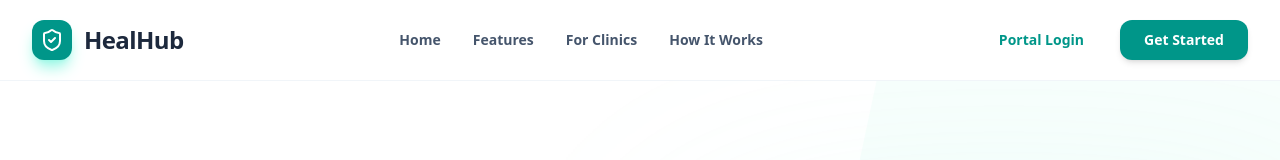
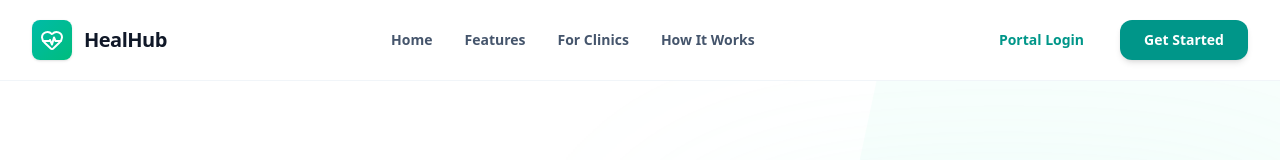
Before and after one commit to Ayanshrestha/Healhub_FYP, a React (Vite) app in the folder HealHub/Frontend/: page / in a window 1280 px wide. Shown: the top 160 px of the page. Built offline with nearby package versions, Linux system fonts and the light colour scheme.

Commit message:
style(branding): unified Logo component and synchronized home page branding

```diff
--- /dev/null
+++ b/HealHub/Frontend/src/components/common/Logo.jsx
@@ -0,0 +1,46 @@
+import { HeartPulse } from "lucide-react";
+
+/**
+ * Standardized HealHub Logo Component (Portal-Matching Design)
+ */
+const Logo = ({
+    className = "",
+    showText = true,
+    textClassName = "",
+    size = "md",
+    label = "",
+    customText = "HealHub"
+}) => {
+    const sizeClasses = {
+        sm: { container: "w-8 h-8", icon: "w-5 h-5", text: "text-lg" },
+        md: { container: "w-10 h-10", icon: "w-6 h-6", text: "text-xl" },
+        lg: { container: "w-14 h-14", icon: "w-8 h-8", text: "text-4xl" }
+    };
+
+    const currentSize = sizeClasses[size] || sizeClasses.md;
+
+    return (
+        <div className={`flex items-center space-x-3 group ${className}`}>
+            <div className={`${currentSize.container} bg-gradient-to-br from-teal-500 to-emerald-500 rounded-lg flex items-center justify-center shadow-sm group-hover:rotate-12 group-hover:scale-110 transition-all duration-300 font-bold`}>
+                <HeartPulse className={`${currentSize.icon} text-white`} />
+            </div>
+
+            {showText && (
+                <div className="flex flex-col">
+                    <span className={`${currentSize.text} font-bold text-gray-900 tracking-tight transition-colors ${textClassName}`}>
+                        {customText}
+                    </span>
+                    {label && (
+                        <span className="text-[10px] font-black uppercase tracking-widest text-teal-600 -mt-1 pl-0.5">
+                            {label}
+                        </span>
+                    )}
+                </div>
+            )}
+        </div>
+    );
+};
+
+
+
+export default Logo;
--- a/HealHub/Frontend/src/components/layout/Navbar.jsx
+++ b/HealHub/Frontend/src/components/layout/Navbar.jsx
@@ -1,6 +1,7 @@
 import { Link, useLocation } from "react-router-dom";
-import { ShieldCheck, Menu, X } from "lucide-react";
+import { Menu, X } from "lucide-react";
 import { useState } from "react";
+import Logo from "../common/Logo";
 
 export default function Navbar() {
   const [isMenuOpen, setIsMenuOpen] = useState(false);
@@ -19,12 +20,10 @@ export default function Navbar() {
         <div className="flex justify-between items-center h-20">
 
           {/* Logo */}
-          <Link to="/" className="flex items-center space-x-3 group">
-            <div className="w-10 h-10 bg-teal-600 rounded-xl flex items-center justify-center shadow-lg shadow-teal-200 group-hover:scale-105 transition-transform">
-              <ShieldCheck className="w-6 h-6 text-white" />
-            </div>
-            <span className="text-2xl font-bold text-slate-800 tracking-tight">HealHub</span>
+          <Link to="/" className="focus:outline-none">
+            <Logo />
           </Link>
+
 
           {/* Desktop Menu */}
           <div className="hidden lg:flex items-center space-x-8">
--- a/HealHub/Frontend/src/features/admin/components/AdminNavbar.jsx
+++ b/HealHub/Frontend/src/features/admin/components/AdminNavbar.jsx
@@ -1,9 +1,9 @@
 import React from "react";
-import { HeartPulse, Bell, LogOut, LayoutDashboard, Users, Building, BarChart3, Settings } from "lucide-react";
+import { Bell, LogOut, LayoutDashboard, Users, Building, BarChart3, Settings } from "lucide-react";
 import { useNavigate, NavLink } from "react-router-dom";
 import { logoutAdmin } from "../services/adminAuthService";
-
 import NotificationDropdown from "../../patient/components/NotificationDropdown";
+import Logo from "../../../components/common/Logo";
 
 const AdminNavbar = () => {
     const navigate = useNavigate();
@@ -27,12 +27,11 @@ const AdminNavbar = () => {
             <div className="max-w-7xl mx-auto px-4 sm:px-6 lg:px-8">
                 <div className="flex justify-between items-center h-20">
                     {/* Logo */}
-                    <NavLink to="/admin/dashboard" className="flex items-center space-x-3 group">
-                        <div className="w-10 h-10 bg-gradient-to-br from-teal-500 to-emerald-500 rounded-lg flex items-center justify-center transition-transform group-hover:rotate-12 group-hover:scale-110">
-                            <HeartPulse className="w-6 h-6 text-white" />
-                        </div>
-                        <h1 className="text-xl font-bold text-gray-900 hidden md:block tracking-tight">HealHub Admin</h1>
+                    <NavLink to="/admin/dashboard" className="focus:outline-none">
+                        <Logo customText="HealHub Admin" />
                     </NavLink>
+
+
 
                     {/* Navigation Links */}
                     <div className="hidden md:flex items-center space-x-2">
--- a/HealHub/Frontend/src/features/clinic/components/ClinicNavbar.jsx
+++ b/HealHub/Frontend/src/features/clinic/components/ClinicNavbar.jsx
@@ -1,6 +1,5 @@
 import React, { useState, useEffect } from "react";
 import {
-    HeartPulse,
     LayoutDashboard,
     Users,
     Calendar,
@@ -19,6 +18,7 @@ import clinicService from "../services/clinicService";
 import { clearSession } from "../../../services/api";
 import NotificationDropdown from "../../patient/components/NotificationDropdown";
 import { useSocket } from "../../../context/SocketContext";
+import Logo from "../../../components/common/Logo";
 
 const ClinicNavbar = () => {
     const location = useLocation();
@@ -93,13 +93,12 @@ const ClinicNavbar = () => {
                     {/* Logo */}
                     <button
                         onClick={() => navigate("/clinic/dashboard")}
-                        className="flex-shrink-0 flex items-center space-x-2 focus:outline-none cursor-pointer group"
+                        className="focus:outline-none"
                     >
-                        <div className="w-10 h-10 bg-gradient-to-br from-teal-500 to-emerald-500 rounded-lg flex items-center justify-center shadow-sm group-hover:rotate-12 group-hover:scale-110 transition-all">
-                            <HeartPulse className="w-6 h-6 text-white" />
-                        </div>
-                        <span className="text-xl font-bold text-gray-900 tracking-tight">HealHub</span>
+                        <Logo />
                     </button>
+
+
 
                     {/* Navigation Links - Centered */}
                     <div className="hidden md:flex items-center space-x-2">
--- a/HealHub/Frontend/src/features/patient/components/PatientNavbar.jsx
+++ b/HealHub/Frontend/src/features/patient/components/PatientNavbar.jsx
@@ -1,6 +1,5 @@
 import React, { useState } from "react";
 import {
-    HeartPulse,
     LayoutDashboard,
     Search,
     Calendar,
@@ -17,6 +16,7 @@ import {
 import { useLocation, useNavigate, Link } from "react-router-dom";
 import { clearSession } from "../../../services/api";
 import NotificationDropdown from "./NotificationDropdown";
+import Logo from "../../../components/common/Logo";
 
 const PatientNavbar = () => {
     const location = useLocation();
@@ -54,13 +54,12 @@ const PatientNavbar = () => {
                     {/* Logo */}
                     <Link
                         to="/patient/dashboard"
-                        className="flex-shrink-0 flex items-center space-x-2 focus:outline-none cursor-pointer group"
+                        className="focus:outline-none"
                     >
-                        <div className="w-10 h-10 bg-gradient-to-br from-teal-500 to-emerald-500 rounded-lg flex items-center justify-center shadow-sm group-hover:rotate-12 group-hover:scale-110 transition-all font-bold">
-                            <HeartPulse className="w-6 h-6 text-white" />
-                        </div>
-                        <span className="text-xl font-bold text-gray-900 tracking-tight">HealHub</span>
+                        <Logo />
                     </Link>
+
+
 
                     {/* Navigation Links - Centered */}
                     <div className="hidden md:flex items-center space-x-2">
--- a/HealHub/Frontend/src/features/provider/components/ProviderNavbar.jsx
+++ b/HealHub/Frontend/src/features/provider/components/ProviderNavbar.jsx
@@ -1,6 +1,5 @@
 import React, { useState } from "react";
 import {
-    HeartPulse,
     LayoutDashboard,
     Users,
     ClipboardList,
@@ -17,6 +16,7 @@ import {
 import { useLocation, useNavigate } from "react-router-dom";
 import { clearSession } from "../../../services/api";
 import NotificationDropdown from "../../patient/components/NotificationDropdown";
+import Logo from "../../../components/common/Logo";
 
 const ProviderNavbar = () => {
     const location = useLocation();
@@ -51,13 +51,12 @@ const ProviderNavbar = () => {
                     {/* Logo */}
                     <button
                         onClick={() => navigate("/provider/dashboard")}
-                        className="flex-shrink-0 flex items-center space-x-2 focus:outline-none cursor-pointer group"
+                        className="focus:outline-none"
                     >
-                        <div className="w-10 h-10 bg-gradient-to-br from-teal-500 to-emerald-600 rounded-lg flex items-center justify-center shadow-sm group-hover:rotate-12 group-hover:scale-110 transition-all font-bold">
-                            <HeartPulse className="w-6 h-6 text-white" />
-                        </div>
-                        <span className="text-xl font-bold text-gray-900 tracking-tight">HealHub</span>
+                        <Logo />
                     </button>
+
+
 
                     {/* Navigation Links - Centered */}
                     <div className="hidden md:flex items-center space-x-2">
```
